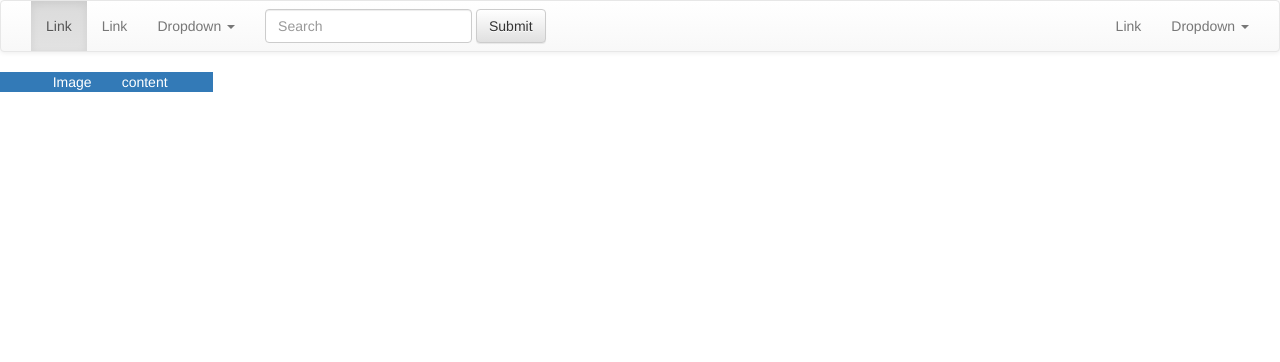
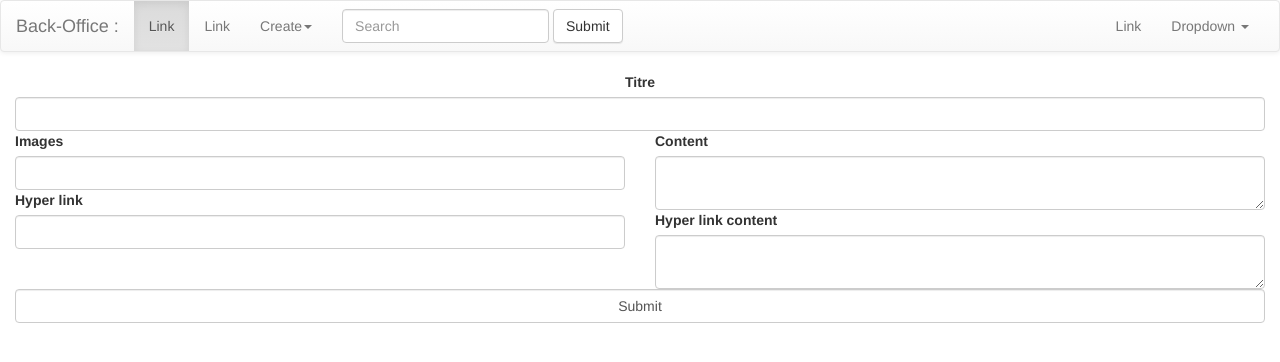
Before and after one commit to Freddyede/site_web, a Symfony app: template back/templates/pages/modify.html.twig in a window 1280 px wide. Shown: the top 362 px of the page. Run offline with Twig, Linux system fonts and the light colour scheme; the template is opened without the code that fills it, so the values that code supplies are empty; form fields are guessed from the names that the template uses; some libraries are stand-ins or nearby versions.

Commit message:
Finish back modif + back edit

```diff
--- a/back/config/services.yaml
+++ b/back/config/services.yaml
@@ -5,7 +5,7 @@
 # https://symfony.com/doc/current/best_practices/configuration.html#application-related-configuration
 parameters:
     locale: 'en'
-
+    upload_directory: '%kernel.project_dir%/public/uploads/'
 services:
     # default configuration for services in *this* file
     _defaults:
--- a/back/templates/base.html.twig
+++ b/back/templates/base.html.twig
@@ -3,29 +3,35 @@
     <head>
         <meta charset="UTF-8">
         <title>{% block title %}Welcome!{% endblock %}</title>
-        {% block stylesheets %}{% endblock %}
+        {% block css %}{% endblock %}
         <!-- Latest compiled and minified CSS -->
         <link rel="stylesheet" href="https://maxcdn.bootstrapcdn.com/bootstrap/3.3.7/css/bootstrap.min.css" integrity="sha384-BVYiiSIFeK1dGmJRAkycuHAHRg32OmUcww7on3RYdg4Va+PmSTsz/K68vbdEjh4u" crossorigin="anonymous">
         <!-- Optional theme -->
         <link rel="stylesheet" href="https://maxcdn.bootstrapcdn.com/bootstrap/3.3.7/css/bootstrap-theme.min.css" integrity="sha384-rHyoN1iRsVXV4nD0JutlnGaslCJuC7uwjduW9SVrLvRYooPp2bWYgmgJQIXwl/Sp" crossorigin="anonymous">
+        <link href="http://maxcdn.bootstrapcdn.com/bootstrap/3.3.5/css/bootstrap.min.css" rel="stylesheet"/>
+        <!-- FONTAWESOME -->
+        <script src="https://use.fontawesome.com/d64d8fca89.js"></script>
+        <!-- INSERTION JQUERY -->
+        <script type="text/javascript" src="https://ajax.googleapis.com/ajax/libs/jquery/3.1.0/jquery.min.js"></script>
         <!-- Latest compiled and minified JavaScript -->
-        <script type="text/javascript" src="https://ajax.googleapis.com/ajax/libs/jquery/3.1.0/jquery.min.js"></script>
         <script src="https://maxcdn.bootstrapcdn.com/bootstrap/3.3.7/js/bootstrap.min.js" integrity="sha384-Tc5IQib027qvyjSMfHjOMaLkfuWVxZxUPnCJA7l2mCWNIpG9mGCD8wGNIcPD7Txa" crossorigin="anonymous"></script>
     </head>
     <body>
     <div class="col-xs-12">
         <div class="row">
             {% include 'components/navbar.html.twig' %}
-            <div class="col-xs-2 text-center bg-primary">
-                {% include 'components/menuLeft.html.twig' %}
-            </div>
-            <div class="col-xs-10">
+            {% if menuLeft is not null %}
+                <div class="col-xs-2 text-center bg-primary">
+                    {% include 'components/menuLeft.html.twig' %}
+                </div>
+            {% endif %}
+            <div class="{% if menuLeft is not null %}col-xs-8 col-xs-offset-1{% else %}col-xs-12{% endif %}">
                 <div class="row">
-                    {% include 'pages.base.html.twig' %}
+                    {% block content %}{% endblock %}
                 </div>
             </div>
         </div>
     </div>
-        {% block javascripts %}{% endblock %}
+        {% block js %}{% endblock %}
     </body>
 </html>
--- a/back/templates/components/navbar.html.twig
+++ b/back/templates/components/navbar.html.twig
@@ -8,7 +8,7 @@
                 <span class="icon-bar"></span>
                 <span class="icon-bar"></span>
             </button>
-            <a class="navbar-brand" href="#">{{ page.titre }}</a>
+            <a class="navbar-brand" href="{{ path('back-office_pages_accueil') }}">Back-Office {{ titre }} :</a>
         </div>
 
         <!-- Collect the nav links, forms, and other content for toggling -->
@@ -17,9 +17,9 @@
                 <li class="active"><a href="#">Link <span class="sr-only">(current)</span></a></li>
                 <li><a href="#">Link</a></li>
                 <li class="dropdown">
-                    <a href="#" class="dropdown-toggle" data-toggle="dropdown" role="button" aria-haspopup="true" aria-expanded="false">Dropdown <span class="caret"></span></a>
+                    <a href="#" class="dropdown-toggle" data-toggle="dropdown" role="button" aria-haspopup="true" aria-expanded="false"> Create<span class="caret"></span></a>
                     <ul class="dropdown-menu">
-                        <li><a href="#">Action</a></li>
+                        <li><a href="{{ path('back-office_page_modify',{id:-1}) }}">Pages</a></li>
                         <li><a href="#">Another action</a></li>
                         <li><a href="#">Something else here</a></li>
                         <li role="separator" class="divider"></li>
--- a/back/templates/pages.base.html.twig
+++ /dev/null
@@ -1,3 +0,0 @@
-<div class="col-xs-12">
-{% block content %}{% endblock %}
-</div>
--- a/back/templates/pages/modify.html.twig
+++ b/back/templates/pages/modify.html.twig
@@ -1 +1,40 @@
 {% extends 'base.html.twig' %}
+{% block content %}
+    {{ form_start(form) }}
+    <div class="col-xs-12">
+        <div class="row">
+            <div class="col-xs-12 text-center">
+                {{ form_label(form.titre) }}
+                {{ form_widget(form.titre) }}
+            </div>
+            <div class="col-xs-6">
+                <div class="row">
+                    <div class="col-xs-12">
+                        {{ form_label(form.images) }}
+                        {{ form_widget(form.images) }}
+                    </div>
+                    <div class="col-xs-12">
+                        {{ form_label(form.hyperLink) }}
+                        {{ form_widget(form.hyperLink) }}
+                    </div>
+                </div>
+            </div>
+            <div class="col-xs-6">
+                <div class="row">
+                    <div class="col-xs-12">
+                        {{ form_label(form.content) }}
+                        {{ form_widget(form.content) }}
+                    </div>
+                    <div class="col-xs-12">
+                        {{ form_label(form.hyperLinkContent) }}
+                        {{ form_widget(form.hyperLinkContent) }}
+                    </div>
+                </div>
+            </div>
+            <div class="col-xs-12 text-center">
+                {{ form_widget(form.submit) }}
+            </div>
+        </div>
+    </div>
+    {{ form_end(form) }}
+{% endblock %}
```
Also changed, not shown: back/src/Controller/AccueilController.php (deleted, +0 -24 lines), back/src/Controller/PagesController.php (added, +63 -0 lines), back/src/Form/PagesRepository.php (added, +40 -0 lines), back/templates/pages/index.html.twig (added, +35 -0 lines), back/public/assets/css/favicon.css (added), back/templates/Back/index.html.twig (added).
